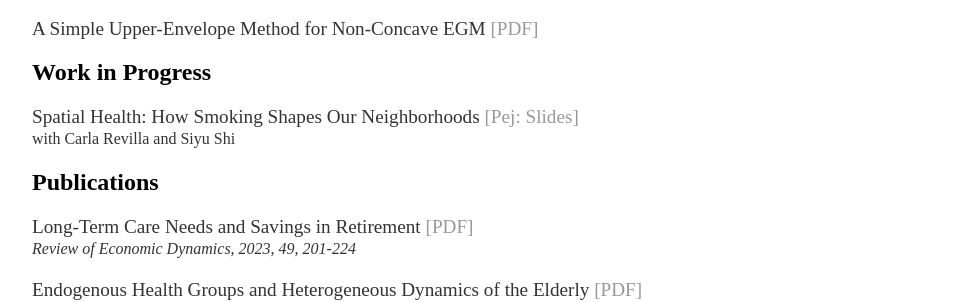
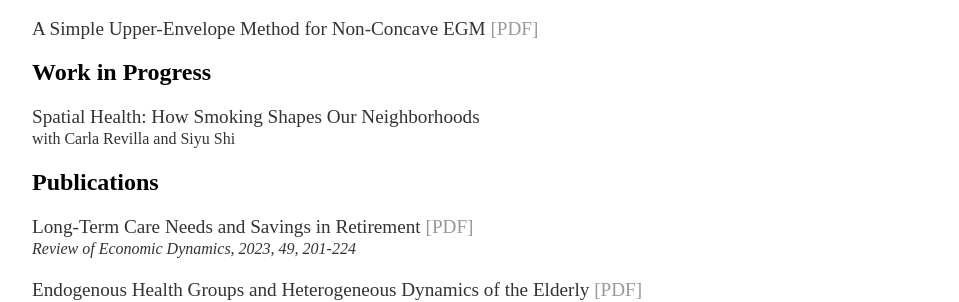
Before and after one commit to jesusbueren/jesusbueren.github.io, a Jekyll site: the page built from research/index.html, in a window 1280 px wide. Shown: the part 395-697 px from the top of the page, without its empty margins (160-1119 px from the left). Built offline with Jekyll 4.4.1, drawn with Linux system fonts in a browser that asks for light colours.

Commit message:
Update publication entry for Spatial Health
Removed link from publication title for clarity.

```diff
--- a/research/index.html
+++ b/research/index.html
@@ -18,7 +18,7 @@
 
 	<h2>Work in Progress</h2>
 
-	<p> <bold> Spatial Health: How Smoking Shapes Our Neighborhoods </bold><a href="main_short.pdf">[Pej: Slides]</a> <br>
+	<p> <bold> Spatial Health: How Smoking Shapes Our Neighborhoods </bold> <br>
 	<small> with Carla Revilla and Siyu Shi </small> <br></p>
 
 	<h2>Publications</h2>
```
